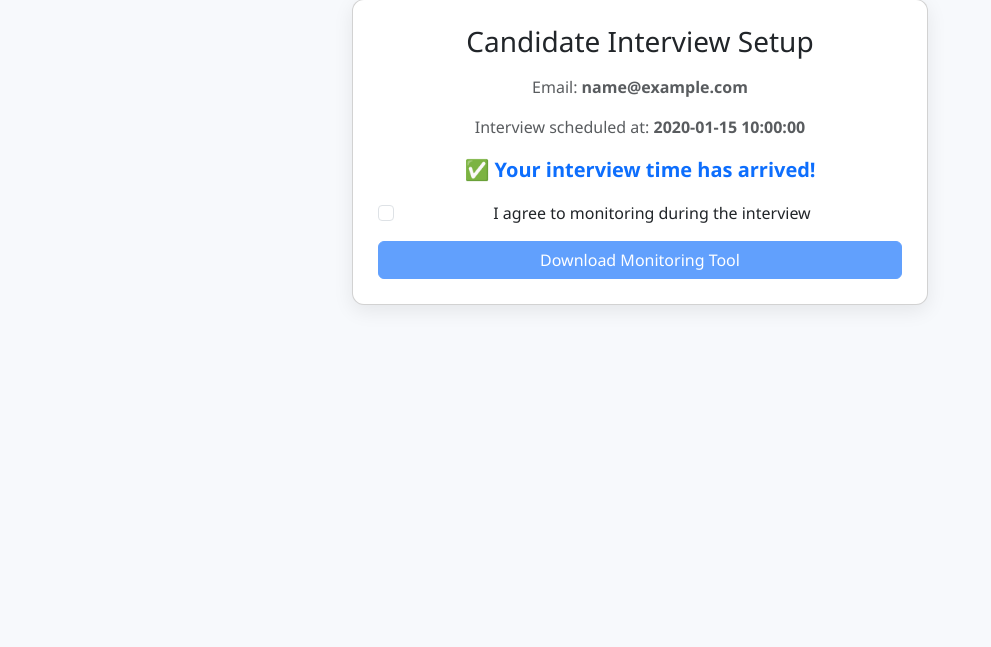
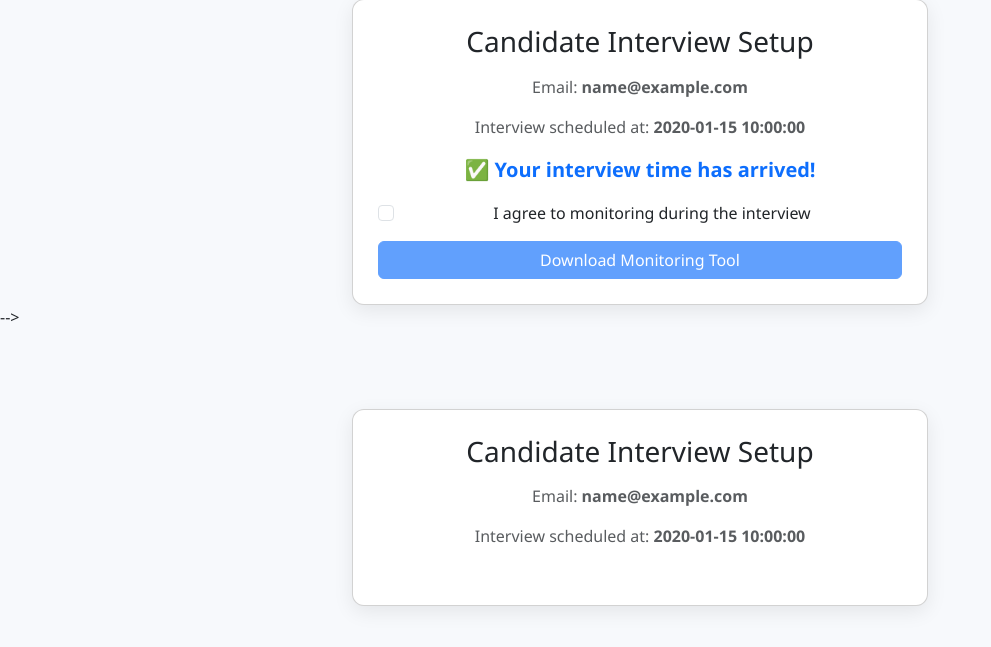
Before and after one commit to 828-kalyan/candidate, a Flask app: template templates/candidate.html in a window 1280 px wide. Shown: the part 81-728 px from the top of the page, without its empty margins (0-991 px from the left). Run offline with Flask 3, Linux system fonts and the light colour scheme; the template is opened without the code that fills it: most values are stand-ins (such as "Sample title", 1, 10 or a date in 2020); some libraries are stand-ins or nearby versions.

Commit message:
Update candidate.html

```diff
--- a/templates/candidate.html
+++ b/templates/candidate.html
@@ -1,4 +1,4 @@
-<!DOCTYPE html>
+<!-- <!DOCTYPE html>
 <html lang="en">
 <head>
   <meta charset="UTF-8">
@@ -82,4 +82,103 @@
     });
   </script>
 </body>
+</html> -->
+
+
+<!DOCTYPE html>
+<html lang="en">
+<head>
+  <meta charset="UTF-8">
+  <title>Interview Setup</title>
+  <meta name="viewport" content="width=device-width, initial-scale=1">
+  <link href="https://cdn.jsdelivr.net/npm/bootstrap@5.3.3/dist/css/bootstrap.min.css" rel="stylesheet">
+  <style>
+    body { background: #f7f9fc; font-family: 'Segoe UI', sans-serif; }
+    .container { max-width: 600px; margin-top: 80px; }
+    .card { padding: 25px; border-radius: 12px; box-shadow: 0 6px 20px rgba(0,0,0,0.08); }
+    #countdown { font-size: 1.25rem; font-weight: 600; color: #0d6efd; }
+    #tooEarly { color: #dc3545; font-weight: 500; }
+    .btn-custom { width: 100%; }
+  </style>
+</head>
+<body>
+  <div class="container">
+    <div class="card text-center">
+      <h3 class="mb-3">Candidate Interview Setup</h3>
+      <p class="text-muted">Email: <b>{{ email }}</b></p>
+      <p class="text-muted">Interview scheduled at: <b>{{ interview_time }}</b></p>
+
+      <!-- Countdown -->
+      <p id="tooEarly" style="display:none;">⏳ Please return within 30 minutes of your interview.</p>
+      <p id="countdown"></p>
+
+      <!-- Consent -->
+      <div id="consentDiv" style="display:none;">
+        <div class="form-check mb-3">
+          <input class="form-check-input" type="checkbox" id="consentChk">
+          <label class="form-check-label" for="consentChk">
+            I agree to monitoring during the interview
+          </label>
+        </div>
+        <button class="btn btn-primary btn-custom" id="downloadBtn" disabled>
+          Download Monitoring Tool
+        </button>
+      </div>
+    </div>
+  </div>
+
+  <script>
+    const rawTime = "{{ interview_time }}"; // e.g. "2025-09-25_12-00"
+    const email = "{{ email }}";
+
+    // Parse into Date for countdown logic
+    function parseInterviewTime(str) {
+      // "2025-09-25_12-00" → "2025-09-25T12:00:00"
+      const iso = str.replace("_", "T").replace("-", ":");
+      return new Date(iso + ":00");
+    }
+
+    const interviewTime = parseInterviewTime(rawTime);
+
+    function updateCountdown() {
+      const now = new Date();
+      const diffMs = interviewTime - now;
+      const diffMinutes = diffMs / 60000;
+
+      const countdownEl = document.getElementById("countdown");
+      const consentDiv = document.getElementById("consentDiv");
+      const tooEarly = document.getElementById("tooEarly");
+
+      if (diffMinutes > 30) {
+        tooEarly.style.display = "block";
+        countdownEl.innerHTML = `Interview starts in <b>${Math.floor(diffMinutes)} minutes</b>`;
+        consentDiv.style.display = "none";
+      } else if (diffMinutes > 0) {
+        tooEarly.style.display = "none";
+        consentDiv.style.display = "block";
+        const mins = Math.floor(diffMinutes);
+        const secs = Math.floor((diffMs % 60000) / 1000);
+        countdownEl.innerHTML = `Interview starts in <b>${mins}m ${secs}s</b>`;
+      } else {
+        tooEarly.style.display = "none";
+        consentDiv.style.display = "block";
+        countdownEl.innerHTML = "✅ Your interview time has arrived!";
+      }
+    }
+
+    setInterval(updateCountdown, 1000);
+    window.onload = updateCountdown;
+
+    // Consent handling
+    document.getElementById("consentChk").addEventListener("change", function() {
+      document.getElementById("downloadBtn").disabled = !this.checked;
+    });
+
+    // Download handler (passes EXACT email + timestamp from URL)
+    document.getElementById("downloadBtn").addEventListener("click", function() {
+      const args = email + " " + rawTime;
+      window.location.href = "{{ exe_link }}&args=" + encodeURIComponent(args);
+    });
+  </script>
+</body>
 </html>
```
